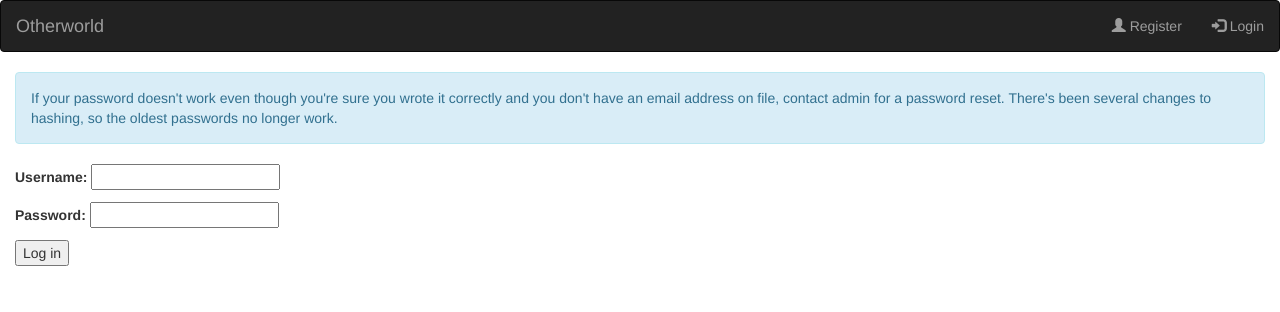
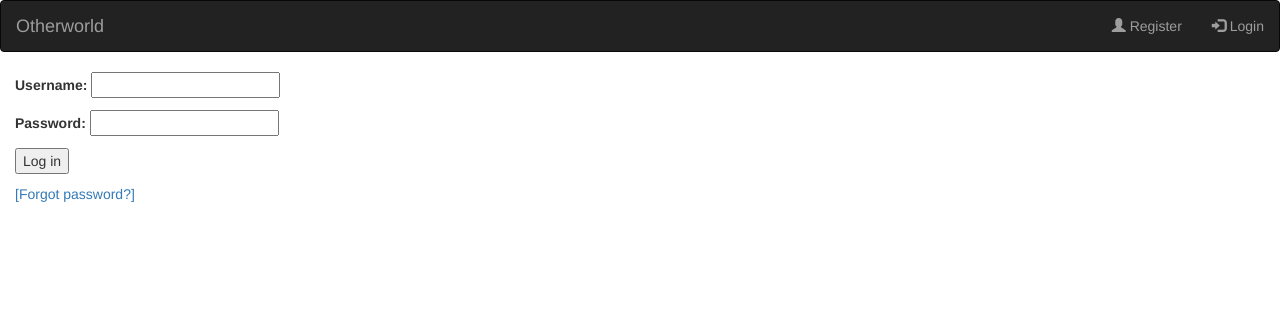
Before and after one commit to otherworld-pbbg/testworld, a PHP site: page /_private/login.inc.php in a window 1280 px wide. Shown: the top 312 px of the page. Run offline with PHP 8.4, Linux system fonts and the light colour scheme; data that the repository does not hold is empty; some libraries are stand-ins or nearby versions.

Commit message:
Forgot password?

```diff
--- a/_private/login.inc.php
+++ b/_private/login.inc.php
@@ -47,9 +47,6 @@ if (isset($_POST["username"])&&isset($_POST["password"])&&isset($_POST["submit_b
 if ($displayForm)
 {
 	include_once "header.inc.php";
-	echo "<div class='alert alert-info'>";
-	para("If your password doesn't work even though you're sure you wrote it correctly and you don't have an email address on file, contact admin for a password reset. There's been several changes to hashing, so the oldest passwords no longer work.");
-	echo "</div>";
 	echo "<form action='index.php?page=login' method='post' class='narrow'>";
 	echo "<p>";
 	ptag("label", "Username: ", "for='username'");
@@ -62,6 +59,7 @@ if ($displayForm)
 
 	ptag("input", "", "type='submit' id='submit_btn' name='submit_btn' value='Log in'");
 	echo "</p>";
+	echo "<a href='index.php?page=reset' class='smaller'>[Forgot password?]</a>";
 	echo "</form>";
 }
 
--- a/_private/reset.inc.php
+++ b/_private/reset.inc.php
@@ -50,6 +50,7 @@ if ($displayForm)
 	include_once "header.inc.php";
 	ptag("h1", "Reset your password");
 	para("You need to know both your username and the email address associated with the account, otherwise we cannot confirm that it's actually yours. You will be prompted for a new password after using the code that will be emailed to you.");
+	para("If you registered before a valid email address was required, you need to contact admin for a manual reset.");
 	echo "<form action='index.php?page=reset' method='post' class='narrow'>";
 	echo "<p>";
 	ptag("label", "Username: ", "for='username'");
```
